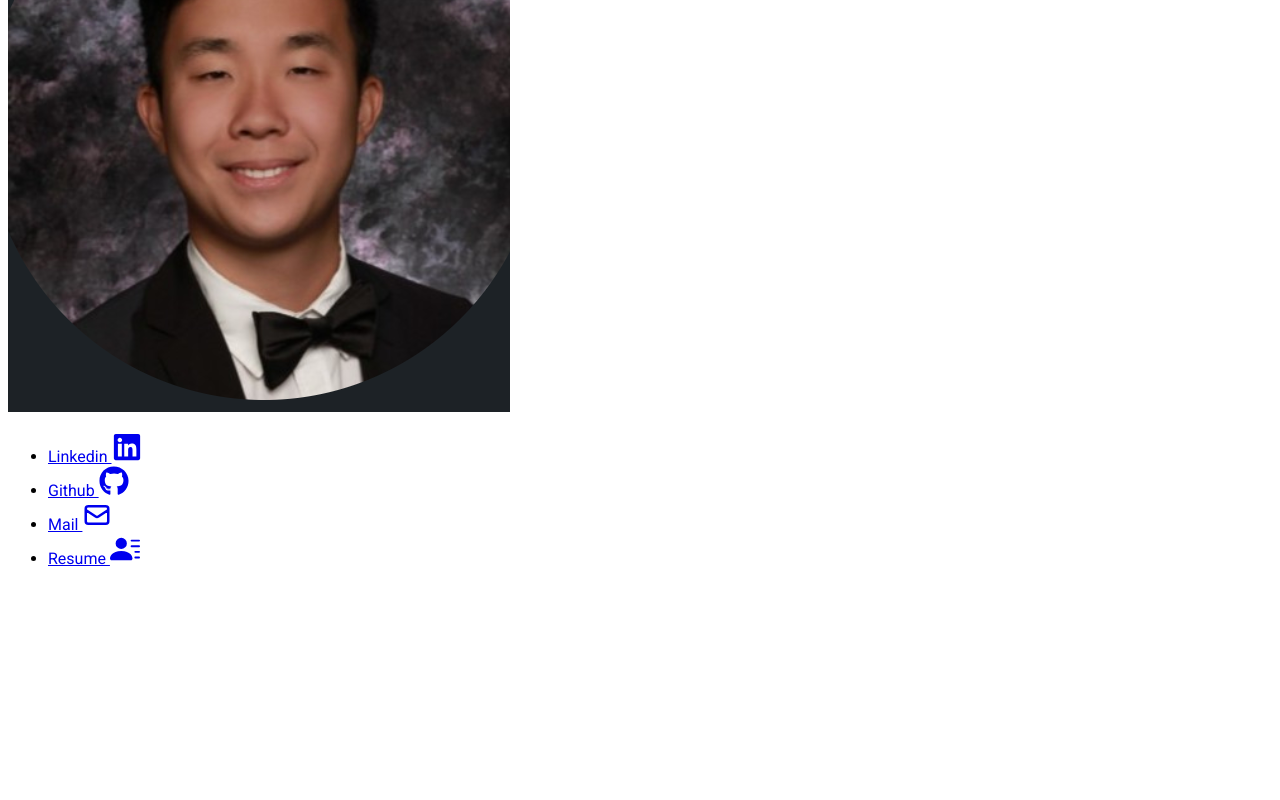
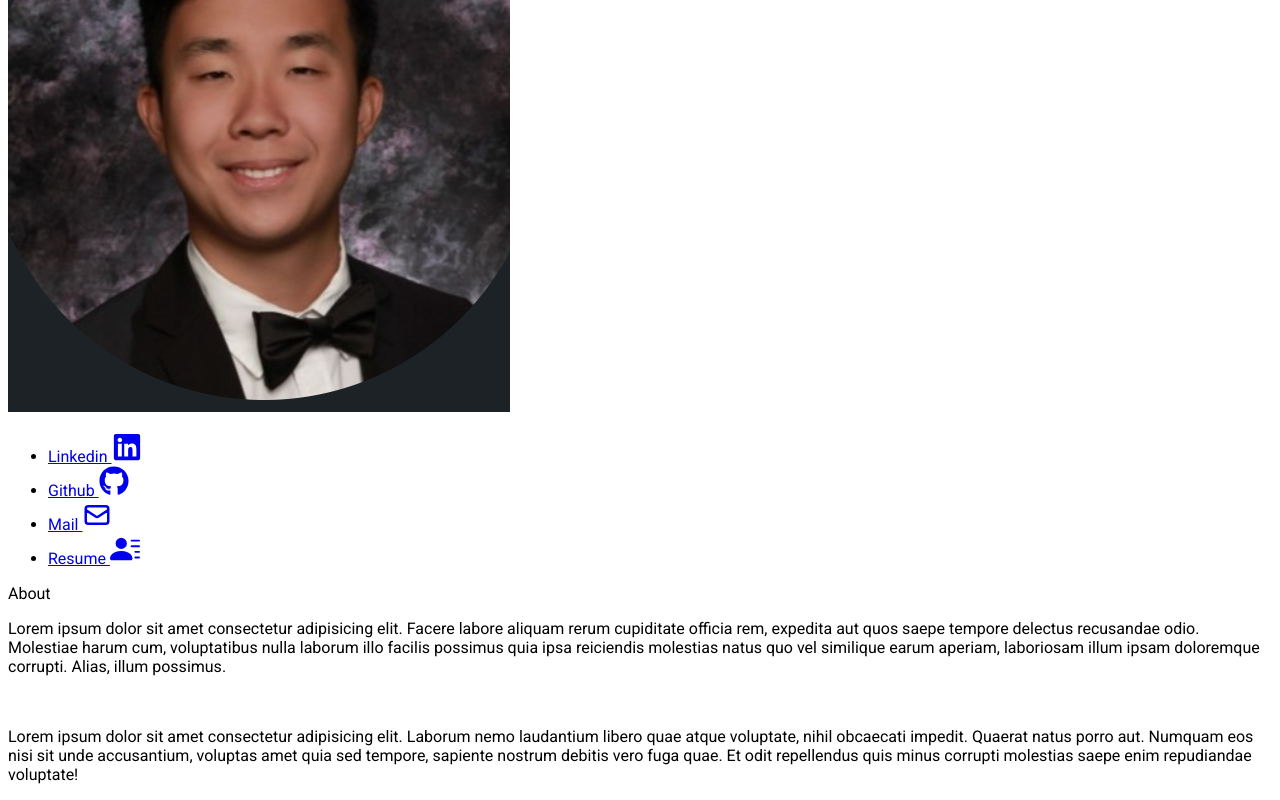
Before and after one commit to Matthew-Iwane/Portfolio, a React (Create React App) app: page / in a window 1280 px wide. Shown: the part 511-1311 px from the top of the page. Before the commit the page ends 1095 px from the top, so only its background shows below. Built offline with nearby package versions, Linux system fonts and the light colour scheme.

Commit message:
added about section with lorem ipsum

```diff
--- a/src/App.js
+++ b/src/App.js
@@ -1,7 +1,7 @@
 import { Home } from "./components/Home.jsx";
 import { NavBar } from "./components/NavBar.jsx"
 import { SocialLinks } from "./components/SocialLinks.jsx"
-
+import { About } from './components/About.jsx'
 
 function App() {
   return (
@@ -9,6 +9,7 @@ function App() {
       <NavBar />
       <Home />
       <SocialLinks />
+      <About />
     </div>
   );
 }
--- /dev/null
+++ b/src/components/About.jsx
@@ -0,0 +1,23 @@
+import React from 'react'
+
+export const About = () => {
+  return (
+    <div name="about" className='w-full h-screen bg-gradient-to-b from-gray-800 to-black text-white'>
+      <div className='font-100 max-w-screen-lg flex flex-col w-full h-fulljustify-center mx-auto p-4'>
+        <div className='pb-8'>
+          <p className='text-4xl font-bold inline border-b-4 border-gray-500'>About</p>
+        </div>
+
+        <p className='text-xl mt-10 '>
+          Lorem ipsum dolor sit amet consectetur adipisicing elit. Facere labore aliquam rerum cupiditate officia rem, expedita aut quos saepe tempore delectus recusandae odio. Molestiae harum cum, voluptatibus nulla laborum illo facilis possimus quia ipsa reiciendis molestias natus quo vel similique earum aperiam, laboriosam illum ipsam doloremque corrupti. Alias, illum possimus.
+        </p>
+
+        <br/>
+
+        <p className='text-xl'>
+          Lorem ipsum dolor sit amet consectetur adipisicing elit. Laborum nemo laudantium libero quae atque voluptate, nihil obcaecati impedit. Quaerat natus porro aut. Numquam eos nisi sit unde accusantium, voluptas amet quia sed tempore, sapiente nostrum debitis vero fuga quae. Et odit repellendus quis minus corrupti molestias saepe enim repudiandae voluptate!
+        </p>
+      </div>
+    </div>
+  )
+}
```
